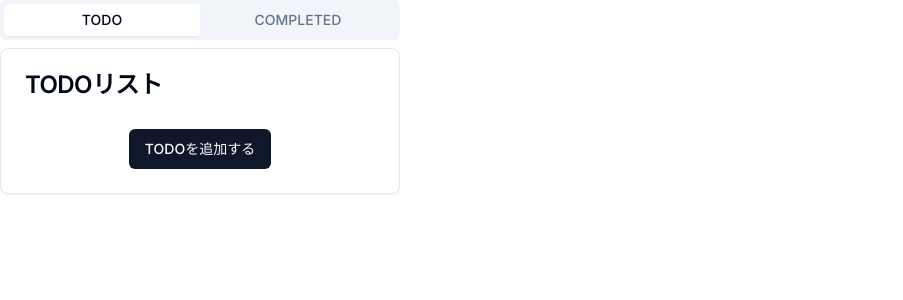
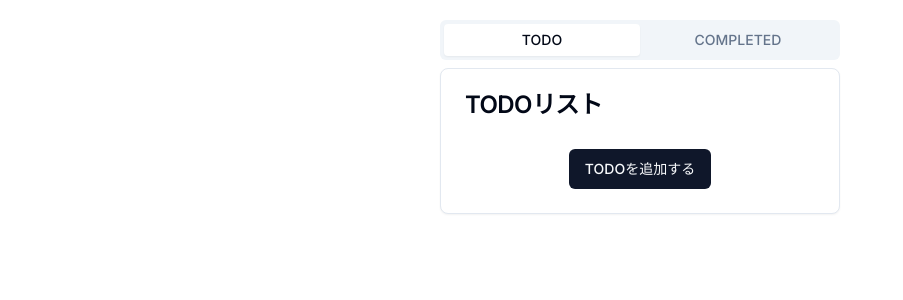
Before and after one commit to kuru-shu/TODO-APP, a Next.js app: page / in a window 1280 px wide. Shown: the top 300 px of the page, without its empty margins (0-903 px from the left). Built offline with nearby package versions, Linux system fonts and the light colour scheme.

Commit message:
fix style

```diff
--- a/src/app/page.tsx
+++ b/src/app/page.tsx
@@ -6,7 +6,7 @@ import { Tabs, TabsContent, TabsList, TabsTrigger } from '@/components/ui/tabs';
 
 export default function Home() {
   return (
-    <div>
+    <div className="flex justify-center	items-center mt-5">
       <Tabs defaultValue="TODO_LIST" className="w-[400px]">
         <TabsList className="grid w-full grid-cols-2">
           <TabsTrigger value="TODO_LIST">TODO</TabsTrigger>
```
